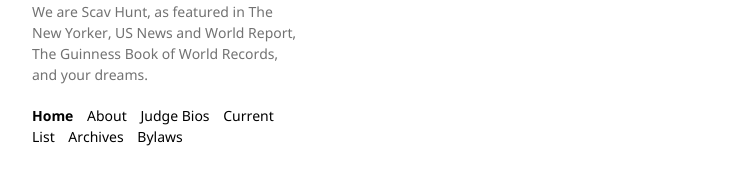
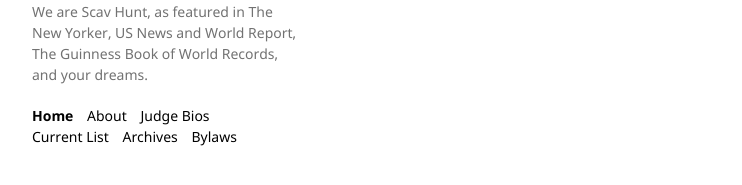
Before and after one commit to scav-hunt/scav-hunt.github.io, a Jekyll site: the page built from _pages/home.md, in a window 1280 px wide. Shown: the part 132-317 px from the top of the page, without its empty margins (178-920 px from the left). Built offline with Jekyll 4.4.1, drawn with Linux system fonts in a browser that asks for light colours.

Commit message:
Fixed nav text wrapping

```diff
--- a/_includes/navigation.html
+++ b/_includes/navigation.html
@@ -1,5 +1,7 @@
 <nav>
+  <ul class="nav-ul">
     {% for item in site.data.navigation %}
-      <a href="{{ item.link }}" {% if page.url == item.link %}class="current" {% else %}class="nav" {% endif %}>{{ item.name }}</a>
-    {% endfor %}
+      <li class="nav-li"><a href="{{ item.link }}" {% if page.url == item.link %}class="current" {% else %}class="nav" {% endif %}>{{ item.name }}</a></li>
+      {% endfor %}
+  </ul>
 </nav>
--- a/_layouts/default.html
+++ b/_layouts/default.html
@@ -16,6 +16,9 @@
       <section>
         {{ content }}
       </section>
+      <footer>
+
+      </footer>
     </div>
   </body>
 </html>
--- a/_sass/main.scss
+++ b/_sass/main.scss
@@ -10,6 +10,16 @@
 .nav {
     color: black;
     margin-right: 10px;
+}
+
+ul.nav-ul {
+  list-style: none;
+  padding-left: 0px;
+  margin-bottom: 0px;
+}
+
+li.nav-li {
+  display:inline-block;
 }
 
 .nav:hover, .nav:focus {
@@ -210,6 +220,7 @@
     position:absolute;
     right:50px;
     top:52px;
+    display:inline;
   }
 }
 
@@ -224,6 +235,7 @@
 
   header ul, header p.view {
     position:static;
+    display:inline;
   }
 
   pre, code {
```
